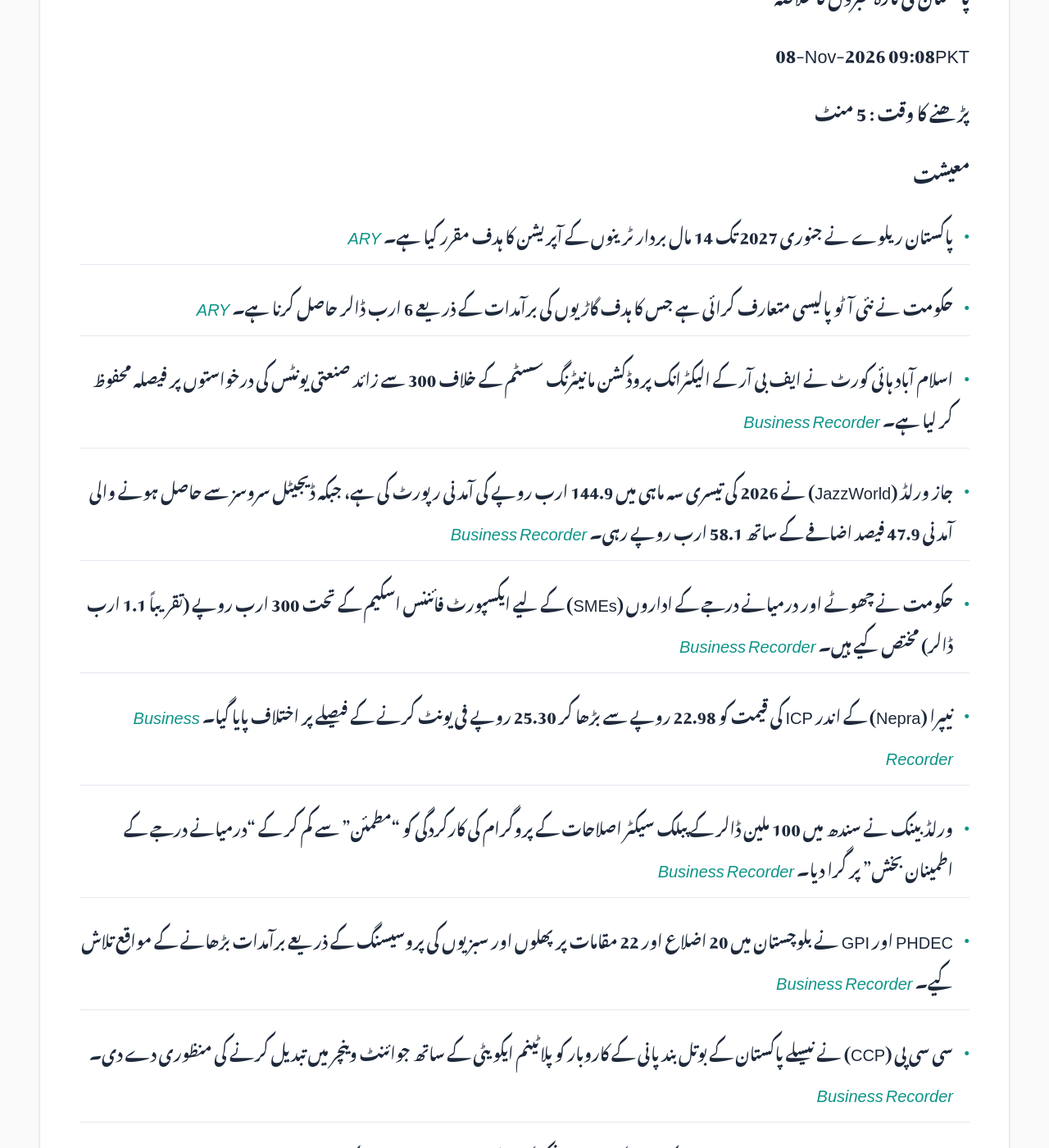
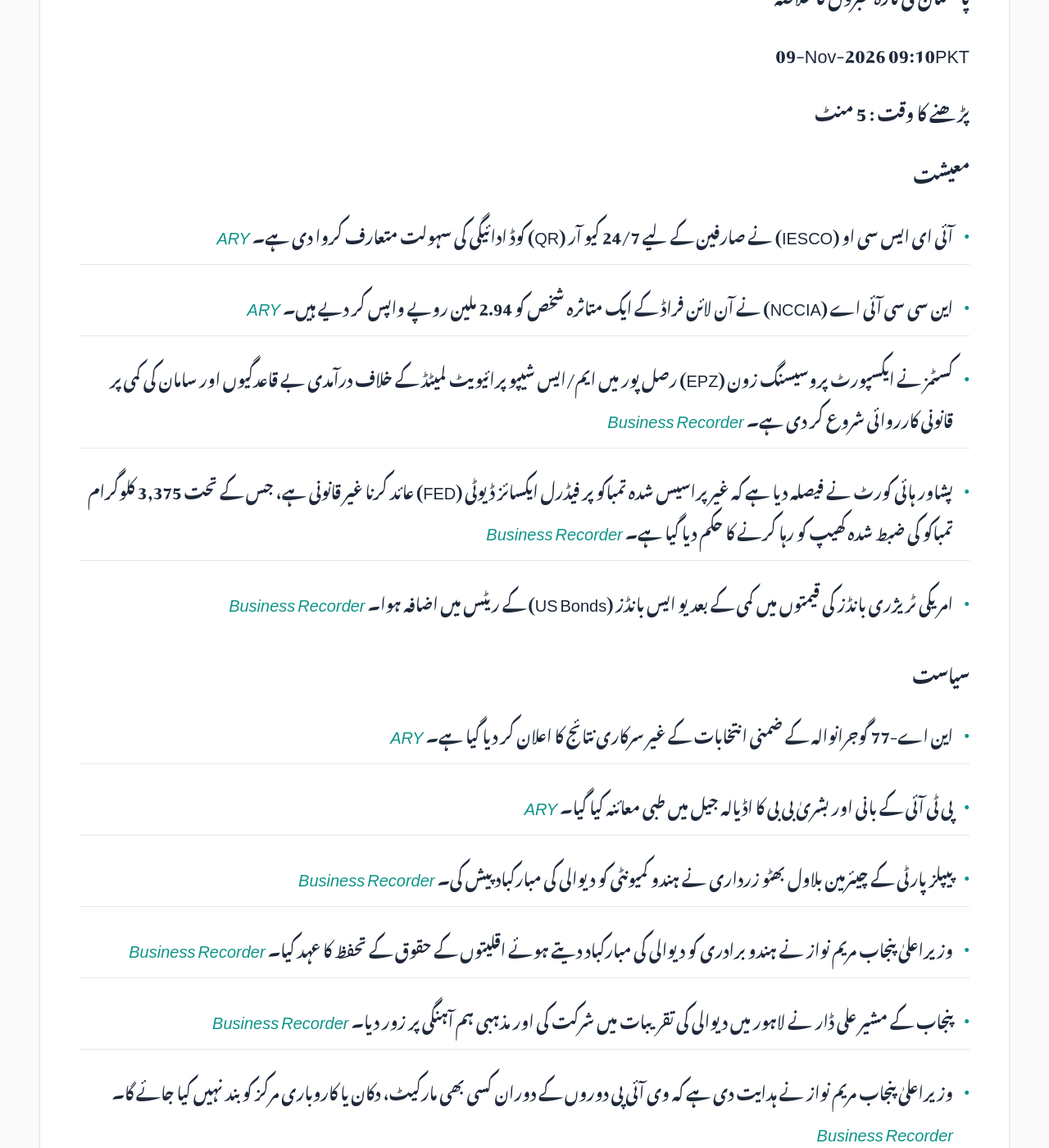
Before and after one commit to zsubzwary/news, a Jekyll site: the page built from ur/index.md, in a window 1280 px wide and 1400 px high, scrolled down 354 px. Shown: the whole window at 82% size. Built offline with Jekyll 4.4.1, drawn with Linux system fonts in a browser that asks for light colours; some web fonts are replaced; comment, search, counter and statistics services are not loaded; some of the changed text lies outside the part shown.

Commit message:
DateTime; 2026-11-09T04:10:15.759Z

```diff
--- a/ur/index.md
+++ b/ur/index.md
@@ -7,47 +7,46 @@ rtl: true
 
 پاکستان کی تازہ خبروں کا خلاصہ
 
- &lrm; 08-Nov-2026 09:08PKT
+ &lrm; 09-Nov-2026 09:10PKT
 
 پڑھنے کا وقت : 5 منٹ
 
 ### معیشت
-- پاکستان ریلوے نے جنوری 2027 تک 14 مال بردار ٹرینوں کے آپریشن کا ہدف مقرر کیا ہے۔ *[ARY](https://arynews.tv/pakistan-railways-targets-14-freight-trains-by-january-2027)*
-- حکومت نے نئی آٹو پالیسی متعارف کرائی ہے جس کا ہدف گاڑیوں کی برآمدات کے ذریعے 6 ارب ڈالر حاصل کرنا ہے۔ *[ARY](https://arynews.tv/pakistan-unveils-new-auto-policy-targets-6bn-in-vehicle-exports)*
-- اسلام آباد ہائی کورٹ نے ایف بی آر کے الیکٹرانک پروڈکشن مانیٹرنگ سسٹم کے خلاف 300 سے زائد صنعتی یونٹس کی درخواستوں پر فیصلہ محفوظ کر لیا ہے۔ *[Business Recorder](https://www.brecorder.com/news/40447944/production-monitoring-mechanism-ihc-reserves-judgment-on-pleas-of-industrial-units)*
-- جاز ورلڈ (JazzWorld) نے 2026 کی تیسری سہ ماہی میں 144.9 ارب روپے کی آمدنی رپورٹ کی ہے، جبکہ ڈیجیٹل سروسز سے حاصل ہونے والی آمدنی 47.9 فیصد اضافے کے ساتھ 58.1 ارب روپے رہی۔ *[Business Recorder](https://www.brecorder.com/news/40447955/jazzworld-reports-revenue-of-pkr1449bn-for-third-quarter-of-2026)*
-- حکومت نے چھوٹے اور درمیانے درجے کے اداروں (SMEs) کے لیے ایکسپورٹ فائننس اسکیم کے تحت 300 ارب روپے (تقریباً 1.1 ارب ڈالر) مختص کیے ہیں۔ *[Business Recorder](https://www.brecorder.com/news/40447960/export-finance-scheme-govt-allocates-rs300bn-for-smes)*
-- نیپرا (Nepra) کے اندر ICP کی قیمت کو 22.98 روپے سے بڑھا کر 25.30 روپے فی یونٹ کرنے کے فیصلے پر اختلاف پایا گیا۔ *[Business Recorder](https://www.brecorder.com/news/40447965/nepra-seen-divided-over-icps-upward-revision)*
-- ورلڈ بینک نے سندھ میں 100 ملین ڈالر کے پبلک سیکٹر اصلاحات کے پروگرام کی کارکردگی کو "مطمئن" سے کم کر کے "درمیانے درجے کے اطمینان بخش" پر گرا دیا۔ *[Business Recorder](https://www.brecorder.com/news/40447963/wb-downgrades-sindh-project-implementation-progress)*
-- PHDEC اور GPI نے بلوچستان میں 20 اضلاع اور 22 مقامات پر پھلوں اور سبزیوں کی پروسیسنگ کے ذریعے برآمدات بڑھانے کے مواقع تلاش کیے۔ *[Business Recorder](https://www.brecorder.com/news/40447945/phdec-gpi-explore-export-opportunities-for-balochistans-horticultural-produce)*
-- سی سی پی (CCP) نے نیسلے پاکستان کے بوتل بند پانی کے کاروبار کو پلاٹینم ایکویٹی کے ساتھ جوائنٹ وینچر میں تبدیل کرنے کی منظوری دے دی۔ *[Business Recorder](https://www.brecorder.com/news/40447950/ccp-approves-nestle-platinum-equitys-joint-venture)*
-- فیصل آباد چیمبر آف کامرس (FCCI) نے ٹرکوں کی اسمبلنگ اور مینوفیکچرنگ کے لیے چینی سرمایہ کاری کی ضرورت پر زور دیا۔ *[Business Recorder](https://www.brecorder.com/news/40447958/fcci-president-calls-for-chinese-investment-in-truck-assembly-and-manufacturing)*
+- آئی ای ایس سی او (IESCO) نے صارفین کے لیے 24/7 کیو آر (QR) کوڈ ادائیگی کی سہولت متعارف کروا دی ہے۔ *[ARY](https://arynews.tv/iesco-introduces-24-7-qr-code-payment-facility-for-consumers)*
+- این سی سی آئی اے (NCCIA) نے آن لائن فراڈ کے ایک متاثرہ شخص کو 2.94 ملین روپے واپس کر دیے ہیں۔ *[ARY](https://arynews.tv/nccia-returns-rs-2-94-million-to-online-fraud-victim)*
+- کسٹمز نے ایکسپورٹ پروسیسنگ زون (EPZ) رصل پور میں ایم/ایس شیپو پرائیویٹ لمیٹڈ کے خلاف درآمدی بے قاعدگیوں اور سامان کی کمی پر قانونی کارروائی شروع کر دی ہے۔ *[Business Recorder](https://www.brecorder.com/news/40448049/epz-risalpur-unit-customs-uncovers-import-irregularities-shortage-of-goods)*
+- پشاور ہائی کورٹ نے فیصلہ دیا ہے کہ غیر پراسیس شدہ تمباکو پر فیڈرل ایکسائز ڈیوٹی (FED) عائد کرنا غیر قانونی ہے، جس کے تحت 3,375 کلوگرام تمباکو کی ضبط شدہ کھیپ کو رہا کرنے کا حکم دیا گیا ہے۔ *[Business Recorder](https://www.brecorder.com/news/40448054/phc-rules-fed-on-unprocessed-tobacco-is-illegal)*
+- امریکی ٹریژری بانڈز کی قیمتوں میں کمی کے بعد یو ایس بانڈز (US Bonds) کے ریٹس میں اضافہ ہوا۔ *[Business Recorder](https://www.brecorder.com/news/40448061/us-bonds-fall-after-thursdays-rally)*
 
-### سائنس اور ٹیکنالوجی
-- اینتھروپک (Anthropic) نے یورپی یونین کے قوانین کی تعمیل کے لیے اپنے کلاڈ (Claude) AI کے تمام ٹیکسٹ میں غیر مرئی واٹر مارکس شامل کر دیے ہیں۔ *[ARY](https://arynews.tv/anthropic-adds-invisible-watermarks-to-all-claude-ai-text-to-meet-eu-laws)*
-- ماحولیاتی گروپوں نے مصنوعی ذہانت (AI) کو اپنانے کے ساتھ ساتھ ڈیٹا سینٹرز کے ماحولیاتی اثرات سے متعلق انتباہ جاری کیا ہے۔ *[ARY](https://arynews.tv/environmental-groups-embrace-ai-even-as-they-warn-of-data-center-impacts)*
-
-### موسم
-- کراچی میں درجہ حرارت کے اتار چڑھاؤ کے باعث صحت کے خطرات کا خدشہ، شہر کا زیادہ سے زیادہ درجہ حرارت 38 ڈگری سینٹی گریڈ اور کم سے کم 21 ڈگری سینٹی گریڈ ریکارڈ کیا گیا۔ *[Business Recorder](https://www.brecorder.com/news/40447953/health-risks-warned-of-due-to-wide-swings-in-temperatures)*
+### سیاست
+- این اے-77 گوجرانوالہ کے ضمنی انتخابات کے غیر سرکاری نتائج کا اعلان کر دیا گیا ہے۔ *[ARY](https://arynews.tv/na-77-gujranwala-by-election-unofficial-result-announced)*
+- پی ٹی آئی کے بانی اور بشریٰ بی بی کا اڈیالہ جیل میں طبی معائنہ کیا گیا۔ *[ARY](https://arynews.tv/pti-founder-bushra-bibi-undergo-medical-examination-at-adiala-jail)*
+- پیپلز پارٹی کے چیئرمین بلاول بھٹو زرداری نے ہندو کمیونٹی کو دیوالی کی مبارکباد پیش کی۔ *[Business Recorder](https://www.brecorder.com/news/40448082/bilawal-extends-warm-diwali-greetings-to-hindu-community)*
+- وزیراعلیٰ پنجاب مریم نواز نے ہندو برادری کو دیوالی کی مبارکباد دیتے ہوئے اقلیتوں کے حقوق کے تحفظ کا عہد کیا۔ *[Business Recorder](https://www.brecorder.com/news/40448040/cm-maryam-felicitates-hindu-community-on-diwali)*
+- پنجاب کے مشیر علی ڈار نے لاہور میں دیوالی کی تقریبات میں شرکت کی اور مذہبی ہم آہنگی پر زور دیا۔ *[Business Recorder](https://www.brecorder.com/news/40448041/ali-dar-attends-diwali-celebrations-in-lahore)*
+- وزیراعلیٰ پنجاب مریم نواز نے ہدایت دی ہے کہ وی آئی پی دوروں کے دوران کسی بھی مارکیٹ، دکان یا کاروباری مرکز کو بند نہیں کیا جائے گا۔ *[Business Recorder](https://www.brecorder.com/news/40448043/vip-visits-cm-directs-authorities-not-to-close-markets-and-shops)*
+- وزیراعلیٰ پنجاب نے وی آئی پی دورے کے نام پر امتحانات ملتوی کرنے کی کوشش کرنے پر ڈی سی جھنگ میر رضا کو عہدے سے ہٹا دیا۔ *[Business Recorder](https://www.brecorder.com/news/40448044/dc-jhelum-removed-for-postponing-exams)*
+- وزیراعظم شہباز شریف نے علامہ اقبال کی 150 ویں سالگرہ کے موقع پر سال بھر جاری رہنے والی قومی اور بین الاقوامی تقریبات کا اعلان کیا ہے۔ *[Business Recorder](https://www.brecorder.com/news/40448063/150th-birth-anniversary-of-allama-iqbal-pm-announces-launch-of-year-long-celebrations)*
+- امریکی ڈیموکریٹس نے ایلون مسک اور اسٹیفن ملر سمیت بڑے کارپوریٹ اداروں کے خلاف تحقیقات کا منصوبہ بنایا ہے۔ *[Business Recorder](https://www.brecorder.com/news/40448064/democrats-plan-probes-of-musk-miller-corporate-america)*
 
 ### قومی
-- پشاور میں تجاوزات کے خلاف بڑے آپریشن کے دوران 950 سے زائد دکانیں اور غیر قانونی تعمیرات مسمار کر دی گئیں۔ *[Business Recorder](https://www.brecorder.com/news/40447952/anti-encroachment-drive-over-950-shops-illegal-constructions-demolished-across-peshawar)*
-- اسلام آباد میں اسٹریٹ کرائم کے واقعات میں اضافہ، گزشتہ ہفتے موٹر سائیکل اور کار چوری کے متعدد واقعات رپورٹ ہوئے۔ *[Business Recorder](https://www.brecorder.com/news/40447948/street-crimes-continue-unabated-in-islamabad)*
-- آئی ای ایس سی او (IESCO) نے بجلی کی معطلی کا نیا شیڈول جاری کر دیا ہے۔ *[ARY](https://arynews.tv/iesco-notifies-power-suspension-schedule)*
-- یو این ویمن پاکستان نے صنفی مساوات کو فروغ دینے پر 52 درخواست گزاروں میں سے 17 کامیاب امیدواروں کو اعزاز سے نوازا۔ *[Business Recorder](https://www.brecorder.com/news/40447946/un-women-pakistan-honours-17-award-recipients-for-advancing-gender-equality)*
+- سی ڈی اے (CDA) نے مارگلہ ایونیو کی توسیع کے کام میں 35 فیصد پیشرفت کا جائزہ لیا۔ *[ARY](https://arynews.tv/cda-chief-reviews-35pc-progress-on-margalla-avenue-extension)*
+- بلوچستان میں آپریشن رڈ الفتنہ 3 کے دو مرحلوں کے دوران 27 دہشت گرد ہلاک کر دیے گئے۔ *[ARY](https://arynews.tv/27-terrorists-killed-in-two-phase-operation-radd-ul-fitna-3-in-balochistan)*
+- بلوچستان کے ایک وفد نے چین کا دورہ کیا جہاں سی پیک (CPEC) اور گوادر پورٹ کے حوالے سے اہم بات چیت کی گئی۔ *[Business Recorder](https://www.brecorder.com/news/40448042/visit-to-china-balochistan-delegation-discusses-cpec-gwadar-port)*
+- ایف آئی اے (FIA) نے برطانیہ کے ویزا فراڈ کے کیس میں ایک خاتون کو گرفتار کیا، جس میں 5.2 ملین روپے کا فراڈ ہوا اور 2 ملین روپے برآمد کیے گئے۔ *[Business Recorder](https://www.brecorder.com/news/40448045/fia-arrests-woman-in-rs5-2m-uk-visa-fraud-recovers-rs2m)*
+- راولپنڈی میں ٹی وی اینگزر ربیا احسن کے قتل کے معاملے میں پولیس نے ان کے شوہر کو حراست میں لے لیا ہے۔ *[Business Recorder](https://www.brecorder.com/news/40448052/husband-held-as-anchorperson-shot-dead-in-rawalpindi)*
+- پرفارمنس ریویو کمیٹی کی خاموشی پر ایل ٹی بی اے (LTBA) پبلک انٹرسٹ لٹیگیشن کمیٹی نے شدید تشویش کا اظہار کیا ہے۔ *[Business Recorder](https://www.brecorder.com/news/40448055/performance-of-performance-review-panel-criticized)*
 
 ### بین الاقوامی
-- امریکی فوج ایران کی زمینی تجارت کو محدود کرنے کے لیے بحری ناکہ بندی کے بعد نئے اقدامات پر غور کر رہی ہے۔ *[ARY](https://arynews.tv/expanding-on-naval-blockade-us-military-looks-to-restrict-iranian-land-commerce)*
-- پاکستان اور سوڈان کے درمیان سرکاری اور سفارتی پاسپورٹ ہولڈرز کے لیے ویزا فری داخلے کے معاہدے پر دستخط ہو گئے۔ *[Business Recorder](https://www.brecorder.com/news/40447964/pakistan-sudan-sign-visa-free-entry-agreement-for-officials)*
+- وسطی جاپان میں 5.7 شدت کے زلزلے کے نتیجے میں درجنوں افراد زخمی ہو گئے۔ *[Business Recorder](https://www.brecorder.com/news/40448048/magnitude-57-quake-injures-dozens-in-central-japan)*
+- یوکرین پر روسی حملوں کے باعث ڈنیپروپیٹرو نسلک کے 600,000 سے زائد رہائشی بجلی سے محروم ہو گئے۔ *[Business Recorder](https://www.brecorder.com/news/40448050/russian-strikes-cut-power-to-hundreds-of-thousands-in-ukraine)*
+- سینگال کے ساحل پر مہاجرین سے بھری کشتی ڈوبنے سے کم از کم 21 افراد ہلاک ہو گئے۔ *[Business Recorder](https://www.brecorder.com/news/40448051/migrant-boat-sinks-off-senegal-21-killed)*
+- ترکیہ اور آذربائیجان کے رہنماؤں نے اپنے مضبوط اتحاد برقرار رکھنے کے عزم کا اظہار کیا ہے۔ *[Business Recorder](https://www.brecorder.com/news/40448053/turkiye-azerbaijan-leaders-vow-unity-after-tensions)*
+- یمن کے حوثیوں نے سعودی عرب کے دارالحکومت ریاض کے مالیاتی ضلع پر حملہ کیا جس سے آرامکو کی ایک فلک بوس عمارت کو نقصان پہنچا۔ *[Business Recorder](https://www.brecorder.com/news/40448065/riyadh-financial-district-targeted-aramco-skyscraper-damaged)*
 
 ### کھیل
-- سوفی کمننگ نے خواتین کے باسکٹ بال میں کوچنگ کے معیار کو مزید سخت بنانے کا مطالبہ کیا ہے۔ *[ARY](https://arynews.tv/sophie-cunningham-calls-for-tougher-coaching-in-womens-basketball)*
-- ڈبلیو این بی اے (WNBA) نے کیٹلن کلارک کے وائرل "چیزی بال چیلنج" پر ردعمل دیا۔ *[ARY](https://arynews.tv/wnba-reacts-to-caitlin-clarks-viral-cheeseball-challenge)*
-
-### صحت
-- پاکستان میں بوتل بند پانی کے 27 برانڈز کو پینے کے لیے غیر محفوظ قرار دے دیا گیا ہے۔ *[ARY](https://arynews.tv/27-bottled-water-brands-declared-unsafe-for-consumption-in-pakistan)*
-- سندھ فوڈ اتھارٹی نے کراچی کے ڈیفنس ایریا میں پرانی اشیاء اور غیر معیاری خوراک پانے پر ایک کیفے پر 2 لاکھ روپے جرمانہ عائد کیا۔ *[Business Recorder](https://www.brecorder.com/news/40447947/sfa-fines-rs200000-for-food-safety-violations)*
-- لاہور میں پولیو مہم کے پہلے پانچ دنوں میں 2,153,020 بچوں کو پولیو کے قطرے پلائے گئے۔ *[Business Recorder](https://www.brecorder.com/news/40447959/polio-teams-ensure-robust-coverage-in-targeted-areas)*
+- انڈر-19 کرکٹ کے کھلاڑی حمزہ ظہور نے اپنی بہترین کارکردگی سے سب کی توجہ حاصل کر لی۔ *[ARY](https://arynews.tv/u19-sensation-hamza-zahoors-secret-note-steals-the-show)*
 
 ### دیگر
-- پی پی ای پی سی اے (PPEPCA) نے اپنی سماجی ذمہ داریوں (CSR) کے حوالے سے کانفرنس کا انعقاد کیا جس میں تعلیم اور صحت کے شعبوں میں کمپنی کے تعاون پر روشنی ڈالی گئی۔ *[Business Recorder](https://www.brecorder.com/news/40447951/petroleum-companies-highlight-their-csr-contributions)*
+- لاہور میں پاک ویلز ایکسپو 2026 کا باقاعدہ افتتاح کر دیا گیا ہے۔ *[Business Recorder](https://www.brecorder.com/news/40448046/pakwheels-expo-2026-inaugurated)*
+- پولیس کو بتایا گیا ہے کہ ربیا احسن اور ان کے شوہر کے درمیان کوئی ازدواجی تنازع نہیں تھا۔ *[ARY](https://arynews.tv/no-marital-dispute-reported-between-rabia-ahsan-and-husband-family-tells-police)*
```
